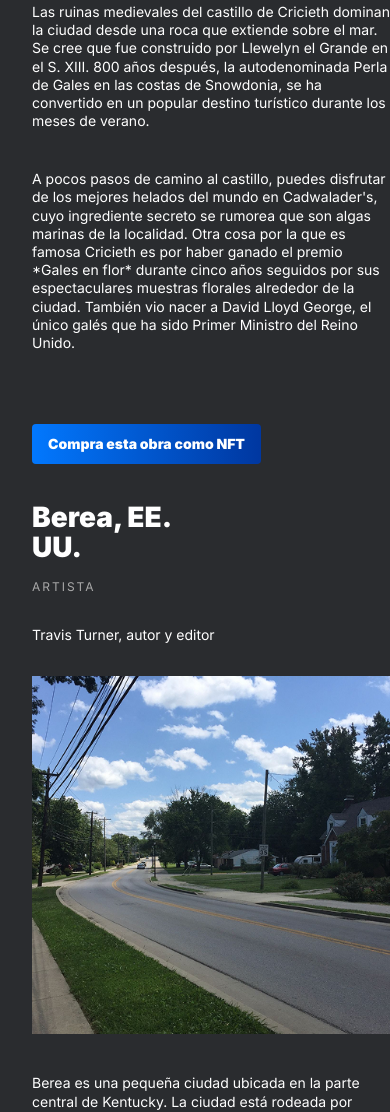
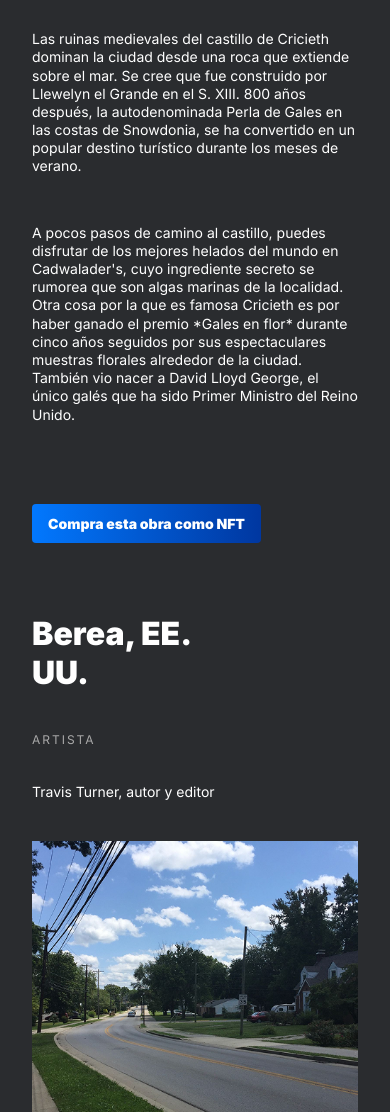
Before and after one commit to robertohdz0049/web_project_homeland, a plain HTML site: page index.html in a window 390 px wide. Shown: the part 4447-5559 px from the top of the page. Drawn offline with Linux system fonts and the light colour scheme.

Commit message:
Corrección de desplazamiento horizontal segun revisión en sprint6

```diff
--- a/blocks/card.css
+++ b/blocks/card.css
@@ -92,7 +92,6 @@
     flex-direction: column;
     gap: 16px;
     width: 100%;
-    padding: 0 16px;
     margin: 0 auto 38px;
   }
 
@@ -134,6 +133,8 @@
     line-height: 1.3;
     margin-bottom: 24px;
     text-align: left;
+    width: 100%;
+    box-sizing: border-box;
   }
 
   .card__link {
@@ -145,3 +146,62 @@
     align-self: flex-start;
   }
 }
+
+@media screen and (max-width: 768px) {
+  .card {
+    flex-direction: column;
+    width: 100%;
+    gap: 24px;
+    margin: 0 auto 48px;
+    padding: 0 16px;
+    box-sizing: border-box;
+  }
+
+  .card__left {
+    width: 100%;
+  }
+
+  .card__image {
+    width: 100%;
+    height: auto;
+    max-width: 100%;
+    margin-bottom: 24px;
+  }
+
+  .card__link {
+    align-self: flex-start;
+    margin-bottom: 24px;
+  }
+
+  .card__content {
+    width: 100%;
+    margin-top: 0;
+    box-sizing: border-box;
+  }
+
+  .card__text {
+    width: 100%;
+    box-sizing: border-box;
+    font-size: 14px;
+    line-height: 1.3;
+    margin-bottom: 24px;
+  }
+
+  .card__title {
+    font-size: 32px;
+    line-height: 1.2;
+    margin-bottom: 16px;
+  }
+
+  .card__artist {
+    font-size: 14px;
+    line-height: 1.3;
+    margin: 8px 0 16px;
+  }
+
+  .card__label {
+    font-size: 12px;
+    letter-spacing: 2px;
+    margin-bottom: 4px;
+  }
+}
--- a/blocks/global.css
+++ b/blocks/global.css
@@ -1,3 +1,8 @@
+*,
+*::before,
+*::after {
+  box-sizing: border-box;
+}
 body {
   background-color: #2a2c2f;
   margin: 0;
--- a/blocks/page.css
+++ b/blocks/page.css
@@ -2,3 +2,13 @@
   max-width: 100%;
   margin: 0 auto;
 }
+
+@media screen and (max-width: 1024px) {
+  .page {
+    overflow-x: hidden;
+  }
+
+  body {
+    overflow-x: hidden;
+  }
+}
```
